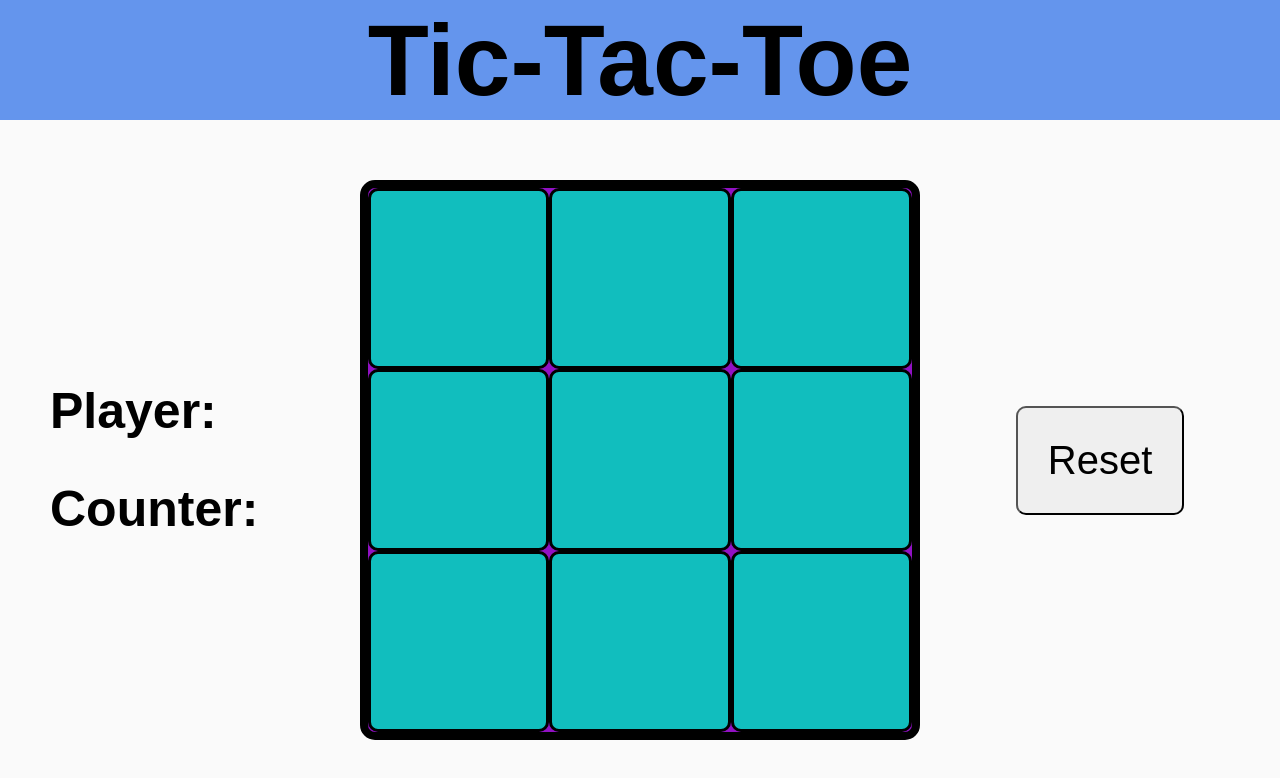
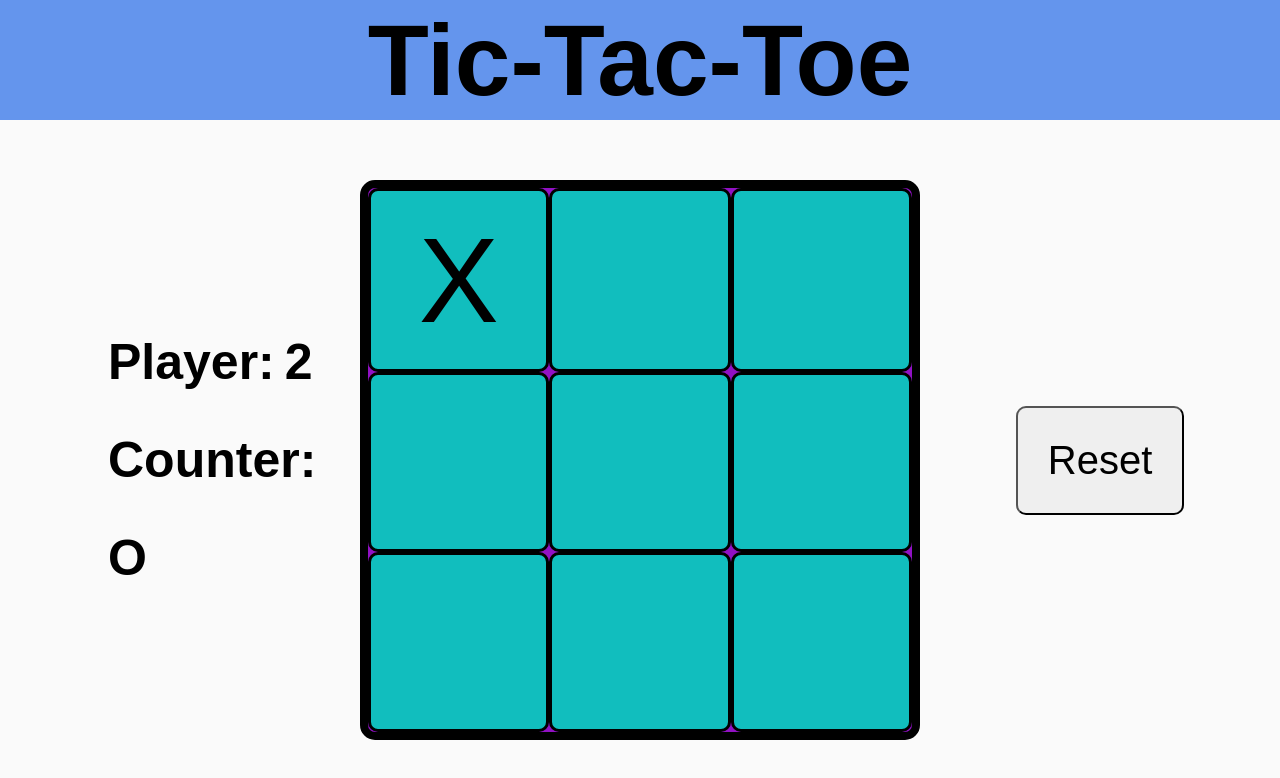
Before and after one commit to KRawl8/tic-tac-toe-2, a plain HTML site: page index.html in a window 1280 px wide. Both pictures are taken after a click on the element 458 px from the left and 278 px from the top of the page. Drawn offline with Linux system fonts and the light colour scheme.

Commit message:
Finished project

```diff
--- a/index.html
+++ b/index.html
@@ -16,9 +16,9 @@
         <div class="player-area">
             <div class="player-info">
                 <p>Player:</p>
-                <p class="player-number"></p>
+                <p class="player-number">1</p>
                 <p>Counter:</p>
-                <p class="player-counter"></p>
+                <p class="player-counter">X</p>
             </div>
         </div>
         <div class="game-area">
--- a/script.js
+++ b/script.js
@@ -19,7 +19,10 @@ const Gameboard = (function () {
       square.addEventListener("click", (target) => {
         if (target.currentTarget.textContent == "") {
           value = target.currentTarget.dataset.index;
-          // When I have the gamplay set up I need to update the boardItem, changePlayer and check for winner
+          board[value] = Gameplay.getCurrentPlayer().token;
+
+          Gameplay.changePlayer(target);
+          Gameplay.checkForWins();
         }
       });
       boardArea.appendChild(square);
@@ -30,11 +33,80 @@ const Gameboard = (function () {
   const clearBoard = () => {
     while (boardArea.firstChild) {
       boardArea.removeChild(boardArea.firstChild);
-      console.log(boardArea.firstChild + "Removed");
+    }
+    board = [];
+    populateBoard();
+  };
+
+  const resetBoard = () => {
+    clearBoard();
+    renderBoard();
+  };
+
+  return { getBoard, populateBoard, resetBoard };
+})();
+
+const newPlayer = (name, token) => {
+  return { name, token };
+};
+
+const Gameplay = (function () {
+  const header = document.querySelector(".header");
+  const titleText = document.querySelector("h1");
+  const currentPlayerNumber = document.querySelector(".player-number");
+  const currentPlayerCounter = document.querySelector(".player-counter");
+  let resetButton = document.querySelector(".reset-button");
+
+  const playerOne = newPlayer("1", "X");
+  const playerTwo = newPlayer("2", "O");
+
+  let currentPlayer = playerOne;
+  const getCurrentPlayer = () => currentPlayer;
+
+  const changePlayer = (e) => {
+    if (currentPlayer === playerOne) {
+      e.currentTarget.textContent = currentPlayer.token;
+      currentPlayer = playerTwo;
+      currentPlayerNumber.textContent = currentPlayer.name;
+      currentPlayerCounter.textContent = currentPlayer.token;
+    } else if (currentPlayer === playerTwo) {
+      e.currentTarget.textContent = currentPlayer.token;
+      currentPlayer = playerOne;
+      currentPlayerNumber.textContent = currentPlayer.name;
+      currentPlayerCounter.textContent = currentPlayer.token;
     }
   };
 
-  const resetBoard = () => {};
+  const winConditions = [
+    [0, 1, 2],
+    [3, 4, 5],
+    [6, 7, 8],
+    [0, 3, 6],
+    [1, 4, 7],
+    [2, 5, 8],
+    [0, 4, 8],
+    [2, 4, 6],
+  ];
 
-  return { getBoard, populateBoard, renderBoard, clearBoard };
+  const checkForWins = () => {
+    winConditions.forEach((winCon) => {
+      if (
+        Gameboard.getBoard()[winCon[0]] === Gameboard.getBoard()[winCon[1]] &&
+        Gameboard.getBoard()[winCon[0]] === Gameboard.getBoard()[winCon[2]] &&
+        titleText.textContent === "Tic-Tac-Toe"
+      ) {
+        winner = getCurrentPlayer() === playerOne ? playerTwo : playerOne;
+        titleText.textContent = "Player " + winner.name + " Wins!";
+        header.style.backgroundColor = "rgb(221, 174, 20)";
+      }
+    });
+  };
+
+  resetButton.addEventListener("click", () => {
+    Gameboard.resetBoard();
+    titleText.textContent = "Tic-Tac-Toe";
+    header.style.backgroundColor = "rgb(17, 161, 36)";
+  });
+
+  return { getCurrentPlayer, changePlayer, checkForWins };
 })();
--- a/style.css
+++ b/style.css
@@ -32,7 +32,7 @@ h1 {
 }
 
 .player-info {
-    padding-left: 50px;
+    padding-left: 30%;
     display: flex;
     flex-wrap: wrap;
 }
@@ -65,7 +65,7 @@ button {
     background-color: rgb(17, 190, 190);
     border: 3px solid black;
     border-radius: 10px;
-    font-size: 150px;
+    font-size: 120px;
     display: flex;
     justify-content: center;
     align-items: center;
```
